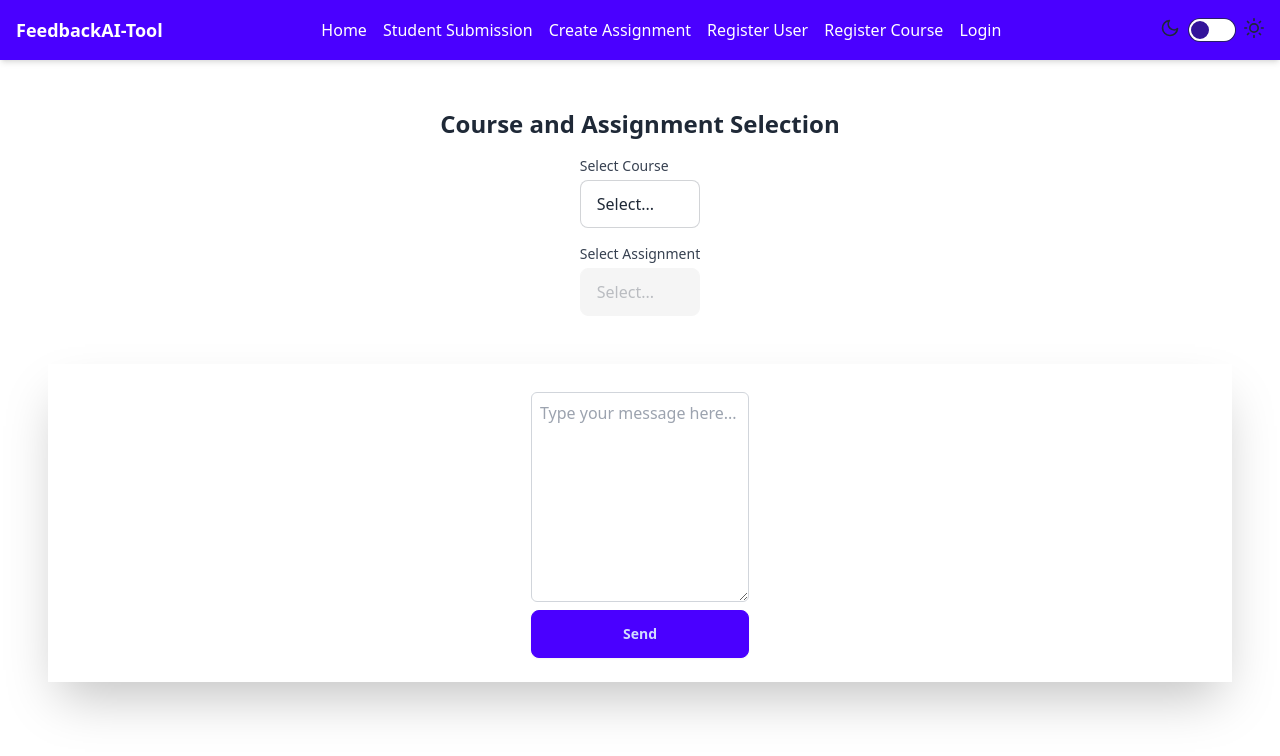
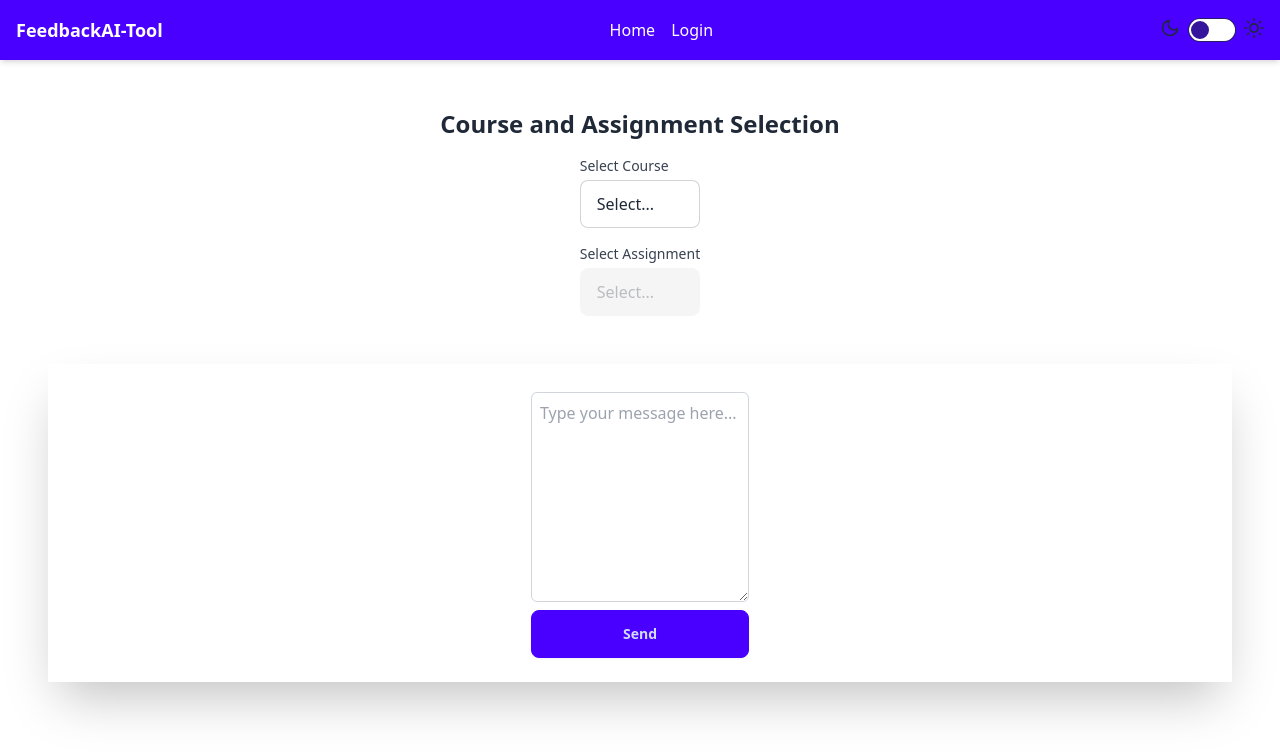
Before and after one commit to afstudeerprojecten/FeedbackAI-Tool, a React (Vite) app: page /FeedbackAI-Tool/chat in a window 1280 px wide. Shown: the top 756 px of the page. Built offline with nearby package versions, Linux system fonts and the light colour scheme.

Commit message:
Fixed login + added role dependency in navbar

```diff
--- a/src/components/Navbar.tsx
+++ b/src/components/Navbar.tsx
@@ -1,26 +1,54 @@
-// src/components/Navbar.tsx
 import React from 'react';
-import { Link } from 'react-router-dom';
+import { Link, useNavigate } from 'react-router-dom';
 
 const Navbar: React.FC = () => {
+    const navigate = useNavigate();
+
+    const handleLogout = () => {
+        // Clear sessionStorage
+        sessionStorage.removeItem('user');
+        // Redirect to homepage
+        navigate('/');
+    };
+
+    // Determine user role based on sessionStorage
+    const user = sessionStorage.getItem('user');
+    const role = user ? JSON.parse(user).role : null;
+
     return (
         <nav className="bg-primary p-4 shadow-md">
             <div className="container mx-auto flex justify-between items-center">
                 <div className="text-white font-bold text-lg">FeedbackAI-Tool</div>
                 <div className="space-x-4">
                     <Link to="/" className="text-white hover:text-primary-light transition-colors duration-200">Home</Link>
-                    <Link to="/chat" className="text-white hover:text-primary-light transition-colors duration-200">Student Submission</Link>
-                    <Link to="/assignment" className="text-white hover:text-primary-light transition-colors duration-200">Create Assignment</Link>
-                    <Link to="/registeruser" className="text-white hover:text-primary-light transition-colors duration-200">Register User</Link>
-                    <Link to="/registercourse" className="text-white hover:text-primary-light transition-colors duration-200">Register Course</Link>
-                    <Link to="/login" className="text-white hover:text-primary-light transition-colors duration-200">Login</Link>
-                    {/* Add more navigation links as needed */}
+                    {role === 'Student' && (
+                        <Link to="/chat" className="text-white hover:text-primary-light transition-colors duration-200">Student Submission</Link>
+                    )}
+                    {role === 'Teacher' && (
+                        <>
+                            <Link to="/assignment" className="text-white hover:text-primary-light transition-colors duration-200">Create Assignment</Link>
+                            <Link to="/registercourse" className="text-white hover:text-primary-light transition-colors duration-200">Register Course</Link>
+                        </>
+                    )}
+                    {role === 'Organisation Admin' && (
+                        <>
+                            <Link to="/chat" className="text-white hover:text-primary-light transition-colors duration-200">Student Submission</Link>
+                            <Link to="/assignment" className="text-white hover:text-primary-light transition-colors duration-200">Create Assignment</Link>
+                            <Link to="/registeruser" className="text-white hover:text-primary-light transition-colors duration-200">Register User</Link>
+                            <Link to="/registercourse" className="text-white hover:text-primary-light transition-colors duration-200">Register Course</Link>
+                        </>
+                    )}
+                    {!user && (
+                        <Link to="/login" className="text-white hover:text-primary-light transition-colors duration-200">Login</Link>
+                    )}
+                    {user && (
+                        <button onClick={handleLogout} className="text-white hover:text-primary-light transition-colors duration-200">Logout</button>
+                    )}
                 </div>
                 <label className="flex cursor-pointer gap-2">
                     <svg xmlns="http://www.w3.org/2000/svg" width="20" height="20" viewBox="0 0 24 24" fill="none" stroke="currentColor" strokeWidth="2" strokeLinecap="round" strokeLinejoin="round"><path d="M21 12.79A9 9 0 1 1 11.21 3 7 7 0 0 0 21 12.79z"></path></svg>
                     <input type="checkbox" value="light" className="toggle theme-controller" />
                     <svg xmlns="http://www.w3.org/2000/svg" width="20" height="20" viewBox="0 0 24 24" fill="none" stroke="currentColor" strokeWidth="2" strokeLinecap="round" strokeLinejoin="round"><circle cx="12" cy="12" r="5" /><path d="M12 1v2M12 21v2M4.2 4.2l1.4 1.4M18.4 18.4l1.4 1.4M1 12h2M21 12h2M4.2 19.8l1.4-1.4M18.4 5.6l1.4-1.4" /></svg>
-
                 </label>
             </div>
         </nav>
```
